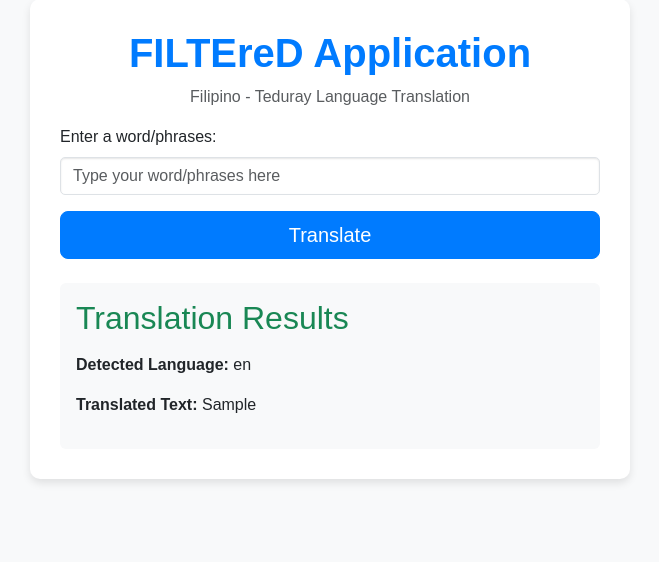
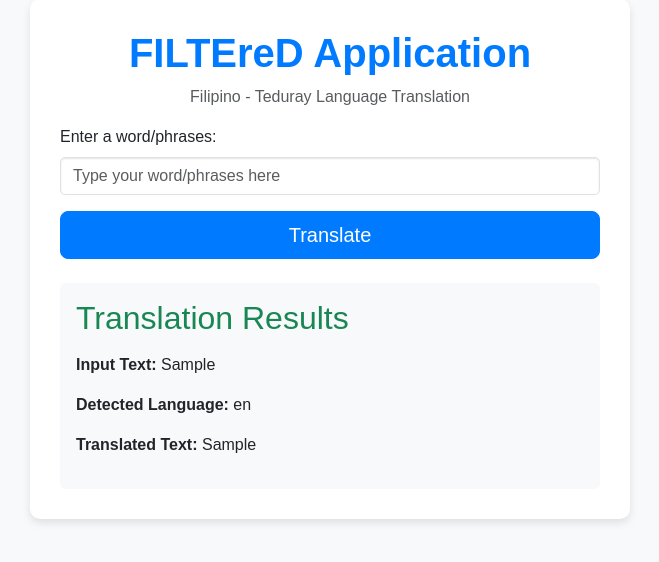
Before and after one commit to FILTEreDApplication/FILTEreD, a Django app: template templates/index.html in a window 1280 px wide. Shown: the part 51-613 px from the top of the page, without its empty margins (310-969 px from the left). Run offline with Django 4.2, Linux system fonts and the light colour scheme; the template is opened without the code that fills it: most values are stand-ins (such as "Sample title", 1, 10 or a date in 2020); parts of the project's set-up code (start-up, migrations or seed data) failed here and were passed over.

Commit message:
first commit

```diff
--- a/MyApp/views.py
+++ b/MyApp/views.py
@@ -102,6 +102,7 @@ def index(request):
 
         # Update context
         context.update({
+            'input_sentence': input_sentence,
             'translated_sentence': translated_sentence,
             'detected_language': detected_language
         })
--- a/templates/index.html
+++ b/templates/index.html
@@ -58,6 +58,7 @@
         {% if translated_sentence %}
             <div class="translation-result mt-4 p-3 bg-light rounded">
                 <h2 class="text-success mb-3">Translation Results</h2>
+                <p><strong>Input Text:</strong> {{ input_sentence }}</p>
                 <p><strong>Detected Language:</strong> {{ detected_language }}</p>
                 <p><strong>Translated Text:</strong> {{ translated_sentence }}</p>
             </div>
```
